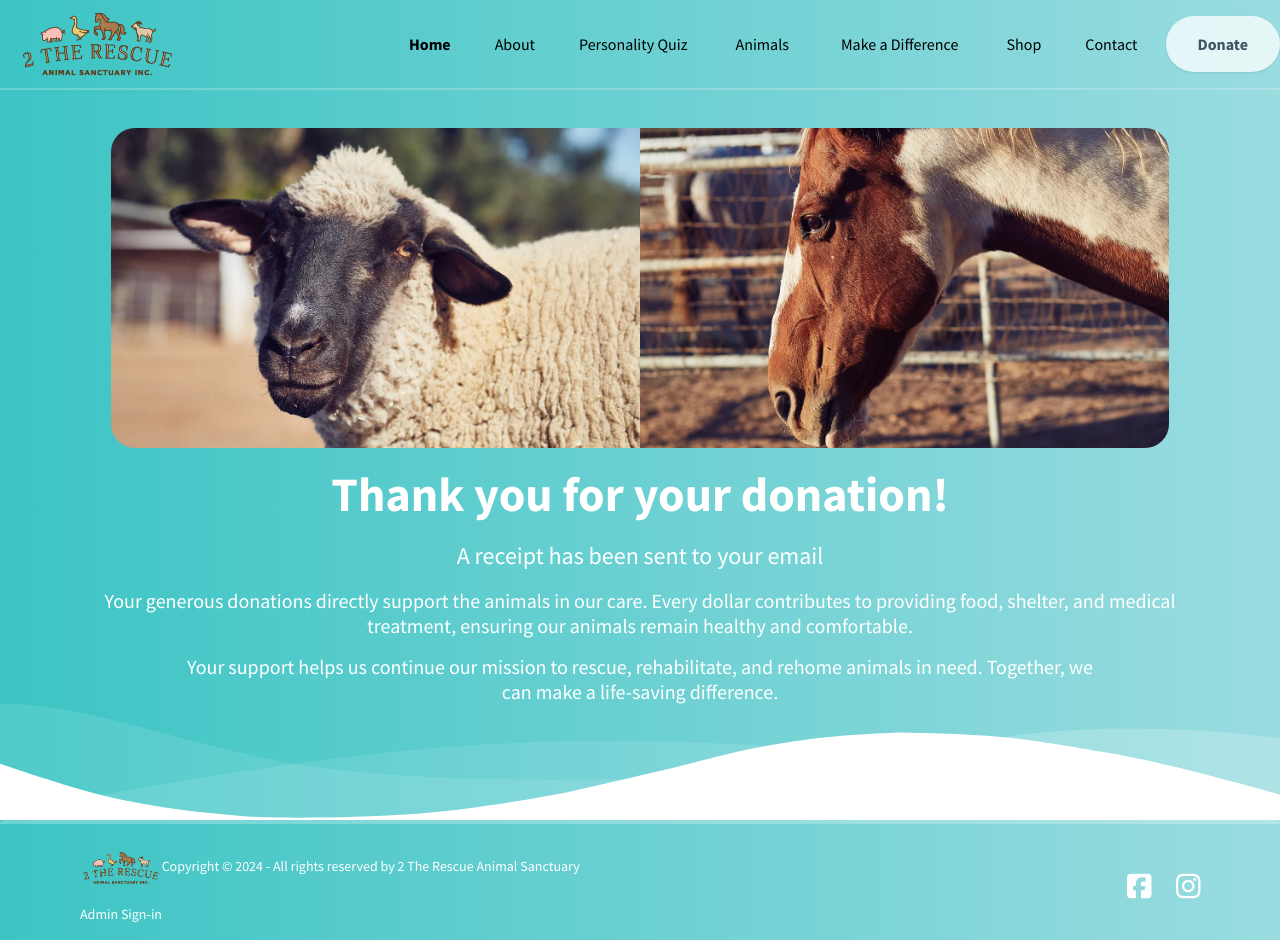
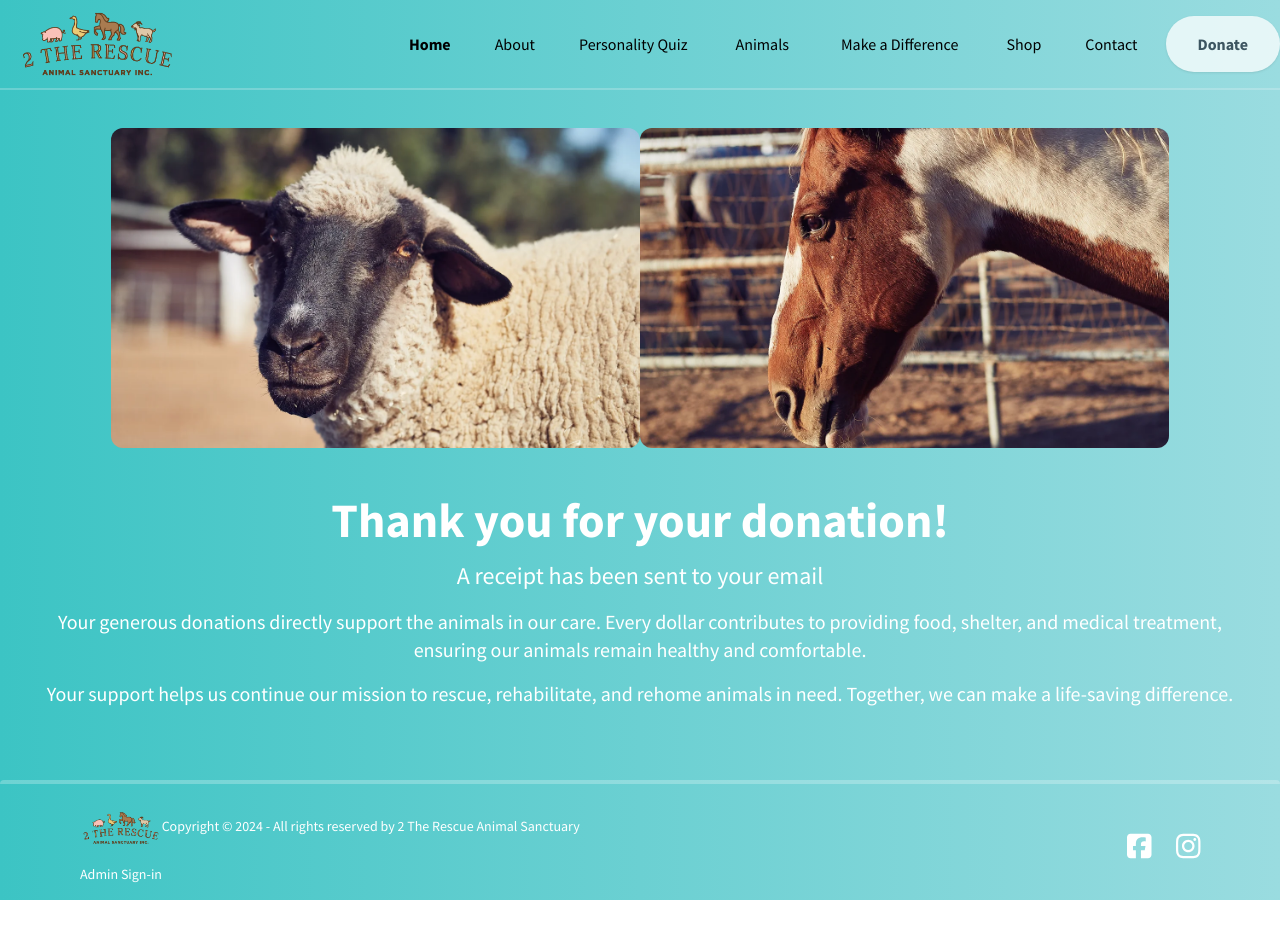
Before and after one commit to cfriedman2156/2-the-rescue, a Next.js app: page /Success in a window 1280 px wide. After the commit the page ends 900 px from the top, so only its background shows below. Built offline with nearby package versions, Linux system fonts and the light colour scheme.

Commit message:
fixed css on checkout success page

```diff
--- a/pages/Success.js
+++ b/pages/Success.js
@@ -6,39 +6,26 @@ export default function Success() {
         <>
             <Nav />
             <main className="gradient text-white">
-                <section className="pt-32">
-                    <div className="container px-3 mx-auto flex flex-wrap flex-col md:flex-row items-center">
-                        <div className="w-full flex flex-wrap justify-center">
-                            <img src="./images/sally.webp" className="h-80 rounded-l-3xl" />
-                            <img src="./images/tucker.webp" className="h-80 rounded-r-3xl" />
+                <section className="pt-24 pb-14 sm:pt-32">
+                    <div className="container px-4 mx-auto flex flex-wrap flex-col items-center">
+                        <div className="w-full flex flex-wrap justify-center mb-8">
+                            <img src="./images/sally.webp" className="h-48 sm:h-80 rounded-xl" />
+                            <img src="./images/tucker.webp" className="h-48 sm:h-80 rounded-xl" />
                         </div>
-                        <div className=" w-full text-center">
-                            <h1 className="my-4 text-5xl font-bold leading-tight text-center">Thank you for your donation!</h1>
-                            <p className="text-2xl">A receipt has been sent to your email</p>
-                            <h3 className="my-4 mx-20 text-xl leading-tight text-white">
-                                Your generous donations directly support the animals in our care. Every dollar contributes to providing food, shelter, and medical treatment, ensuring our animals remain healthy and comfortable.</h3>
-                            <h3 className="my-4 mx-40 text-xl leading-tight text-white">
+                        <div className="w-full text-center px-4 sm:px-6">
+                            <h1 className="my-4 text-3xl sm:text-4xl md:text-5xl font-bold leading-tight">Thank you for your donation!</h1>
+                            <p className="text-xl sm:text-2xl">A receipt has been sent to your email</p>
+                            <h3 className="my-4 text-lg sm:text-xl leading-tight text-white">
+                                Your generous donations directly support the animals in our care. Every dollar contributes to providing food, shelter, and medical treatment, ensuring our animals remain healthy and comfortable.
+                            </h3>
+                            <h3 className="my-4 text-lg sm:text-xl leading-tight text-white">
                                 Your support helps us continue our mission to rescue, rehabilitate, and rehome animals in need. Together, we can make a life-saving difference.
                             </h3>
                         </div>
                     </div>
                 </section>
-                <section className="pt-10 relative -mt-12 lg:-mt-24">
-                    <svg viewBox="0 0 1428 174" version="1.1" xmlns="http://www.w3.org/2000/svg" xmlnsXlink="http://www.w3.org/1999/xlink">
-                        <g stroke="none" strokeWidth="1" fill="none" fillRule="evenodd">
-                            <g transform="translate(-2.000000, 44.000000)" fill="#FFFFFF" fillRule="nonzero">
-                                <path d="M0,0 C90.7283404,0.927527913 147.912752,27.187927 291.910178,59.9119003 C387.908462,81.7278826 543.605069,89.334785 759,82.7326078 C469.336065,156.254352 216.336065,153.6679 0,74.9732496" opacity="0.100000001"></path>
-                                <path d="M100,104.708498 C277.413333,72.2345949 426.147877,52.5246657 546.203633,45.5787101 C666.259389,38.6327546 810.524845,41.7979068 979,55.0741668 C931.069965,56.122511 810.303266,74.8455141 616.699903,111.243176 C423.096539,147.640838 250.863238,145.462612 100,104.708498 Z" opacity="0.100000001"></path>
-                                <path d="M1046,51.6521276 C1130.83045,29.328812 1279.08318,17.607883 1439,40.1656806 L1439,120 C1271.17211,77.9435312 1140.17211,55.1609071 1046,51.6521276 Z" id="Path-4" opacity="0.200000003"></path>
-                            </g>
-                            <g transform="translate(-4.000000, 76.000000)" fill="#FFFFFF" fillRule="nonzero">
-                                <path d="M0.457,34.035 C57.086,53.198 98.208,65.809 123.822,71.865 C181.454,85.495 234.295,90.29 272.033,93.459 C311.355,96.759 396.635,95.801 461.025,91.663 C486.76,90.01 518.727,86.372 556.926,80.752 C595.747,74.596 622.372,70.008 636.799,66.991 C663.913,61.324 712.501,49.503 727.605,46.128 C780.47,34.317 818.839,22.532 856.324,15.904 C922.689,4.169 955.676,2.522 1011.185,0.432 C1060.705,1.477 1097.39,3.129 1121.236,5.387 C1161.703,9.219 1208.621,17.821 1235.4,22.304 C1285.855,30.748 1354.351,47.432 1440.886,72.354 L1441.191,104.352 L1.121,104.031 L0.457,34.035 Z"></path>
-                            </g>
-                        </g>
-                    </svg>
-                </section>
                 <Footer />
             </main>
         </>
-    )
+    );
 }
```
